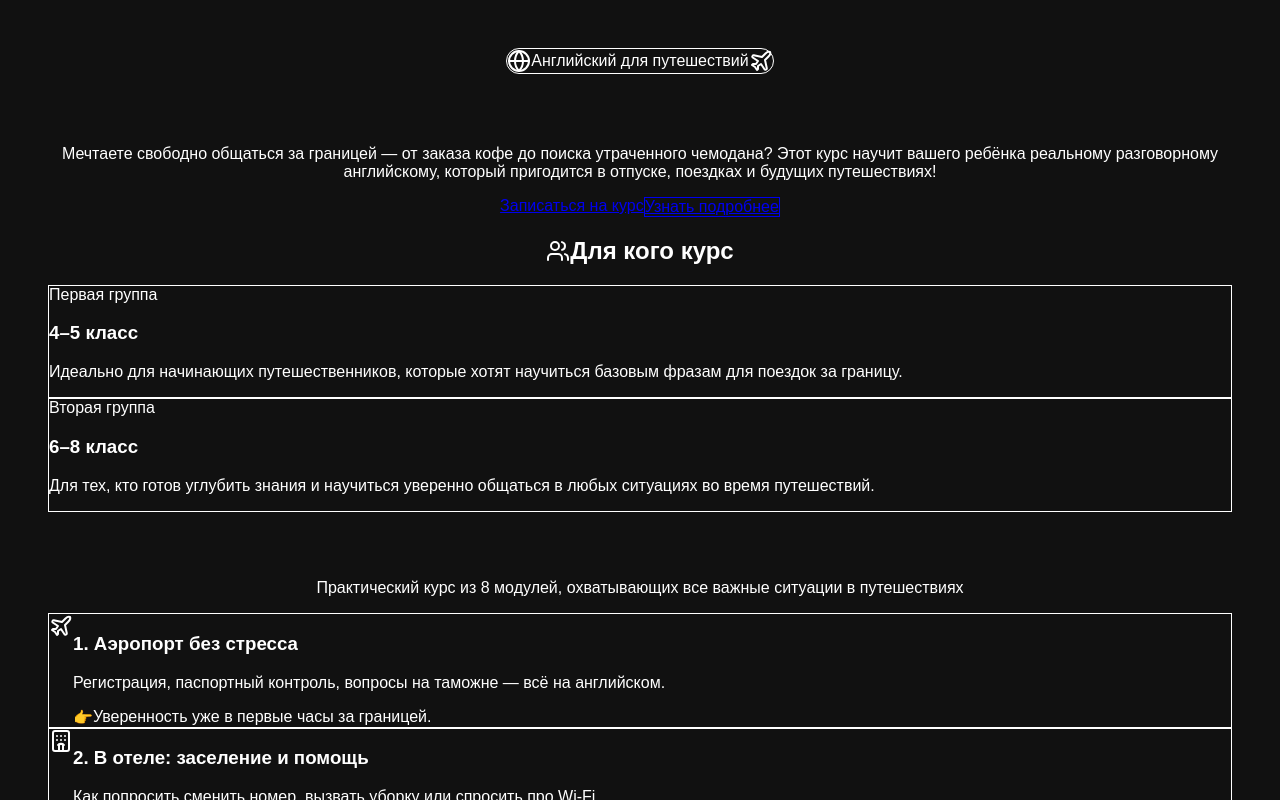
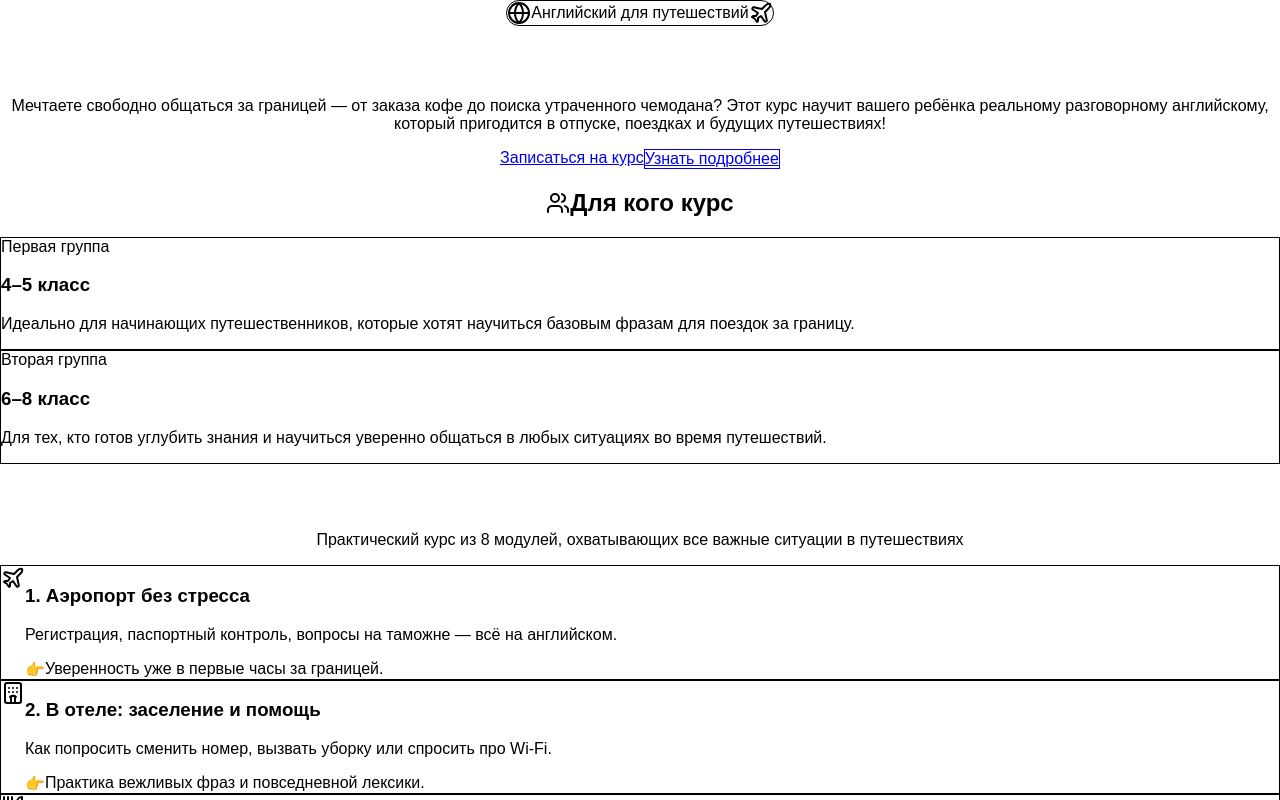
Before and after one commit to vivanova288-boop/Courcefigma, a React (Vite) app: page / in a window 1280 px wide. Shown: the top 800 px of the page. Built offline with nearby package versions, Linux system fonts and the light colour scheme.

Commit message:
Update style.css

```diff
--- a/style.css
+++ b/style.css
@@ -1,10 +1,14 @@
 body {
-  background: #111;
-  color: white;
+  margin: 0;
   font-family: Arial, sans-serif;
-  padding: 40px;
+}
+
+.container {
+  max-width: 900px;
+  margin: 0 auto;
+  text-align: center;
 }
 
 h1 {
-  color: #00ffcc;
+  color: red;
 }
```
